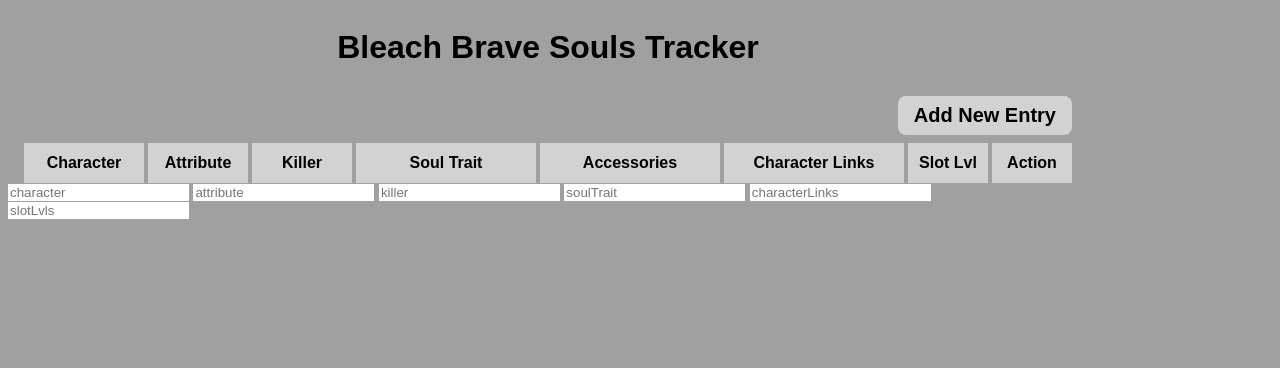
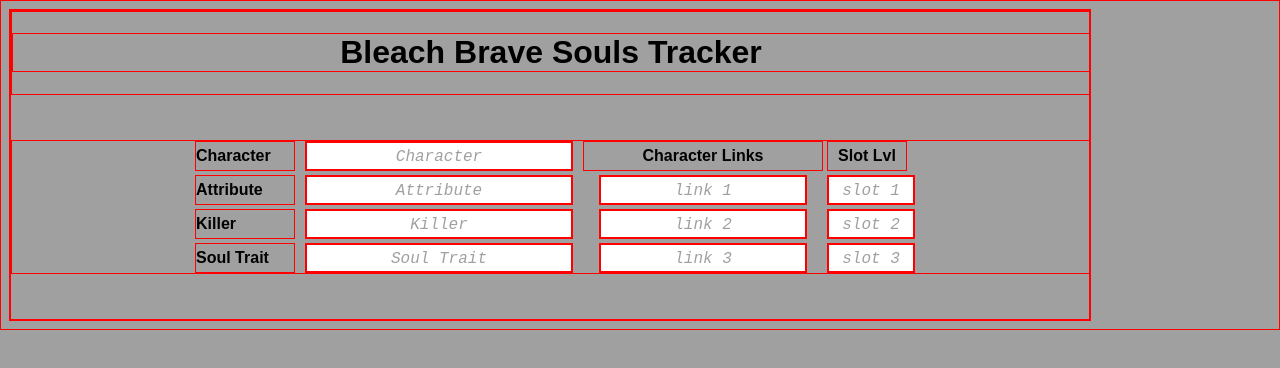
Before and after one commit to Speckoh/bleach-brave-souls-tracker-client, a plain HTML site: page index.html in a window 1280 px wide. Drawn offline with Linux system fonts and the light colour scheme; no server answers.

Commit message:
styling create/update page

```diff
--- a/index.html
+++ b/index.html
@@ -9,11 +9,12 @@
     <title>Bleach Brave Souls Tracker</title>
 </head>
 <body>
-    <div id="header-container">
+    <div id="main-page">
+        <div class="header-container">
             <h1>Bleach Brave Souls Tracker</h1>
         </div>
         <!-- <div id="message-container"></div> -->
-    <div id="add-new-entry"><button>Add New Entry</button></div>
+        <div id="add-new-entry"><button id="add-new-entry-button">Add New Entry</button></div>
         <div id="field-container">
             <div>Character</div>
             <div>Attribute</div>
@@ -39,18 +40,44 @@
                 </div>
             </div> -->
         </div>
+
         <div id="index-character-container"></div>
         <div id="show-character-container"></div>
+    </div>
 
-    <form id="create-character-form">
-        <input type="text" name="name" placeholder="character" />
-        <input type="text" name="attribute" placeholder="attribute" />
-        <input type="text" name="killer" placeholder="killer" />
-        <input type="text" name="soulTrait" placeholder="soulTrait" />
-        <input type="text" name="characterLinks" placeholder="characterLinks" />
-        <input type="text" name="slotLvls" placeholder="slotLvls" />
-        <!-- <input type="submit" value="Create Character" /> -->
-    </form>
+    <div id="create-update-page">
+        <div class="header-container">
+            <h1>Bleach Brave Souls Tracker</h1>
+        </div>
+        <div id="create-character-container">
+            <div class="base-fields-tag">Character</div>
+            <div class="input-field"><input class="character-field-input" id="input-name" type="text" placeholder="Character" /></div>
+            <div class="character-link-tag">Character Links</div>
+            <div class="slot-lvl-tag">Slot Lvl</div>
+            <div class="base-fields-tag">Attribute</div>
+            <div class="input-field"><input class="attribute-field-input" type="text" placeholder="Attribute" /></div>
+            <div class="input-field"><input class="link-field-input" id="input-link1" type="text" placeholder="link 1" /></div>
+            <div class="input-field"><input class="slot-field-input" id="input-slot1" type="text" placeholder="slot 1" /></div>
+            <div class="base-fields-tag">Killer</div>
+            <div class="input-field"><input class="killer-field-input" id="base-fields-input" type="text" placeholder="Killer" /></div>
+            <div class="input-field"><input class="link-field-input" id="input-link2" type="text" placeholder="link 2" /></div>
+            <div class="input-field"><input class="slot-field-input" id="input-slot2" type="text" placeholder="slot 2" /></div>
+            <div class="base-fields-tag">Soul Trait</div>
+            <div class="input-field"><input class="soul-trait-field-input" id="base-fields-input" type="text" placeholder="Soul Trait" /></div>
+            <div class="input-field"><input class="link-field-input" id="input-link3" type="text" placeholder="link 3" /></div>
+            <div class="input-field"><input class="slot-field-input" id="input-slot3" type="text" placeholder="slot 3" /></div>
+        </div>
+
+        <!-- <form id="create-character-form">
+            <input id="input-name" type="text" placeholder="character" />
+            <input id="input-attribute" type="text" placeholder="attribute" />
+            <input id="input-killer" type="text" placeholder="killer" />
+            <input id="input-soulTrait" type="text" placeholder="soulTrait" />
+            <input id="input-characterLinks" type="text" placeholder="characterLinks" />
+            <input id="input-slotLvls" type="text" placeholder="slotLvls" />
+             <input type="submit" value="Create Character" />
+        </form> -->
+    </div>
 
 </body>
 </html>
--- a/scripts/app.js
+++ b/scripts/app.js
@@ -27,22 +27,25 @@
 .catch(onFailure)
 
 //CREATE
-createCharacterForm.addEventListener('submit', (event) => {
+document.addEventListener('click', (event) => {
     event.preventDefault()
-    const characterData = {
-        character:{
-            name: event.target['name'].value,
-            attribute: event.target['attribute'].value,
-            killer: event.target['killer'].value,
-            soulTrait: event.target['soulTrait'].value,
-            // accessories: event.target['ability'].value
-            characterLinks: event.target['characterLinks'].value,
-            slotLvls: event.target['slotLvls'].value
-        }
+    if(event.target.matches('#add-new-entry-button')){
+        console.log('bring up add page')
+        // const characterData = {
+        //     character:{
+        //         name: document.querySelector('#input-name').value,
+        //         attribute: document.querySelector('#input-attribute').value,
+        //         killer: document.querySelector('#input-killer').value,
+        //         soulTrait: document.querySelector('#input-soulTrait').value,
+        //         // accessories: event.target['ability'].value
+        //         characterLinks: document.querySelector('#input-characterLinks').value,
+        //         slotLvls: document.querySelector('#input-slotLvls').value
+        //     }
+        // }
+        // createCharacter(characterData)
+        // .then(onCreateCharacterSuccess)
+        // .catch(onFailure)
     }
-    createCharacter(characterData)
-    .then(onCreateCharacterSuccess)
-    .catch(onFailure)
 })
 
 //SHOW
--- a/scripts/ui.js
+++ b/scripts/ui.js
@@ -1,5 +1,5 @@
 const indexCharacterContainer = document.querySelector('#value-container')
-const messageContainer = document.querySelector('#message-container')
+// const messageContainer = document.querySelector('#message-container')
 const showCharacterContainer = document.querySelector('#show-character-container')
 
 //Check for Failure
@@ -8,12 +8,13 @@
     // <h3>You've got an error! : (</h3>
     // <p>${error}</p>
     // `
-    console.log("You've got an error! : (")
+    console.log("You've got an error!")
 }
 
 //CREATE
 export const onCreateCharacterSuccess = () => {
-    messageContainer.innerText = 'You have created a character!! : )'
+    console.log("you created the entry!")
+    // messageContainer.innerText = 'You have created a character!! : )'
 }
 
 //INDEX
@@ -64,10 +65,12 @@
 
 //UPDATE
 export const onUpdateCharacterSuccess = () => {
-    messageContainer.innerText = 'Update was successful! :)'
+    console.log("update was successful!")
+    // messageContainer.innerText = 'Update was successful! :)'
 }
 
 //DELETE
 export const onDeleteCharacterSuccess = () => {
-    messageContainer.innerText = 'Delete was successful! :)'
+    console.log("delete was successful!")
+    // messageContainer.innerText = 'Delete was successful! :)'
 }
--- a/style.css
+++ b/style.css
@@ -1,12 +1,12 @@
 *{
-    border: 0px solid red;
+    border: 1px solid red;
 }
 body{
     font-family: Arial, Helvetica, sans-serif;
     width: 1080px;
     background-color:rgb(160, 160, 160);
 }
-#header-container{
+.header-container{
     display: grid;
     grid-template-columns: 1fr;
     justify-content:  center;
@@ -15,7 +15,7 @@
     width: 900px;
     width: 100%;
 }
-#header-container > h1{
+.header-container > h1{
     display: grid;
     justify-content:  center;
     align-content: center;
@@ -28,6 +28,9 @@
     font-size: 20px;
     font-weight: bold;
     border-radius: 8px;
+}
+#main-page{
+    display: none;
 }
 #field-container{
     display: grid;
@@ -75,3 +78,66 @@
     width: 30px;
     height: 30px;
 }
+#create-update-page{
+    display: block;
+}
+#create-character-container{
+    display: grid;
+    margin: 45px 0;
+    grid-template-columns: 100px 280px 240px 80px;
+    grid-auto-rows: 30px;
+    justify-content:  center;
+    align-content: center;
+    width: 100%;
+    grid-gap: 4px;
+}
+.base-fields-tag, .character-link-tag, .slot-lvl-tag{
+    display: grid;
+    align-content: center;
+    text-align: left;
+    font-weight: 600;
+}
+.character-link-tag, .slot-lvl-tag{
+    text-align: center;
+}
+.input-field{
+    margin: auto;
+}
+.character-field-input, .attribute-field-input, .killer-field-input, .soul-trait-field-input,
+.link-field-input, .slot-field-input{
+    font-size: 16px;
+    font-weight: 100;
+    height: 24px;
+    width: 260px;
+    text-align: center;
+}
+.link-field-input{
+    width: 200px;
+}
+.slot-field-input{
+    width: 80px;
+}
+::-webkit-input-placeholder{
+    font-family:'Courier New', Courier, monospace;
+    font-style: italic;
+    color: rgb(160, 160, 160);
+    text-align: center;
+}
+:-moz-placeholder{
+    font-family:'Courier New', Courier, monospace;
+    font-style: italic;
+    color: rgb(160, 160, 160);
+    text-align: center;
+}
+::-moz-placeholder{
+    font-family:'Courier New', Courier, monospace;
+    font-style: italic;
+    color: rgb(160, 160, 160);
+    text-align: center;
+}
+::-ms-input-placeholder{
+    font-family:'Courier New', Courier, monospace;
+    font-style: italic;
+    color: rgb(160, 160, 160);
+    text-align: center;
+}
```
Lines whose indentation alone changed are shown as unchanged.
